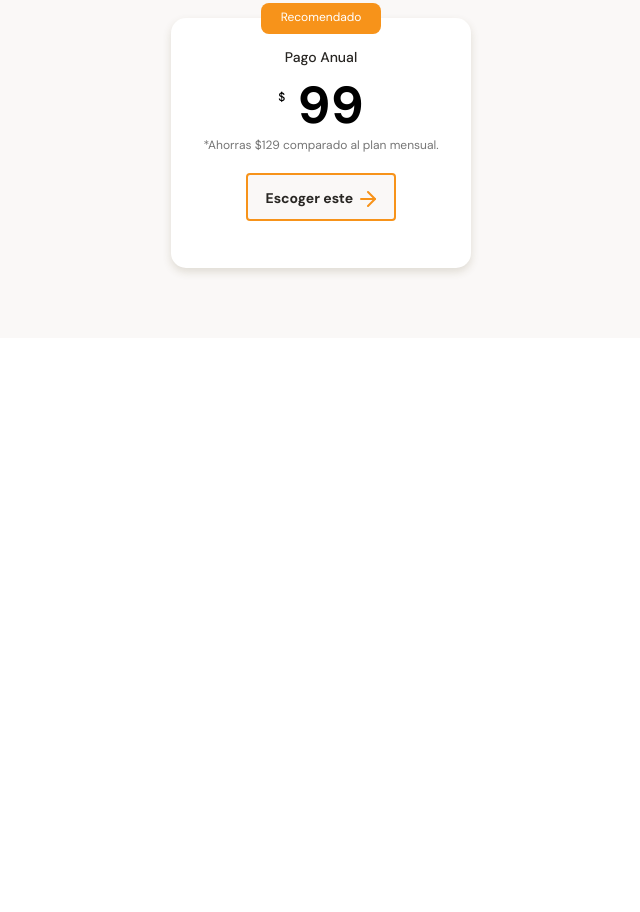
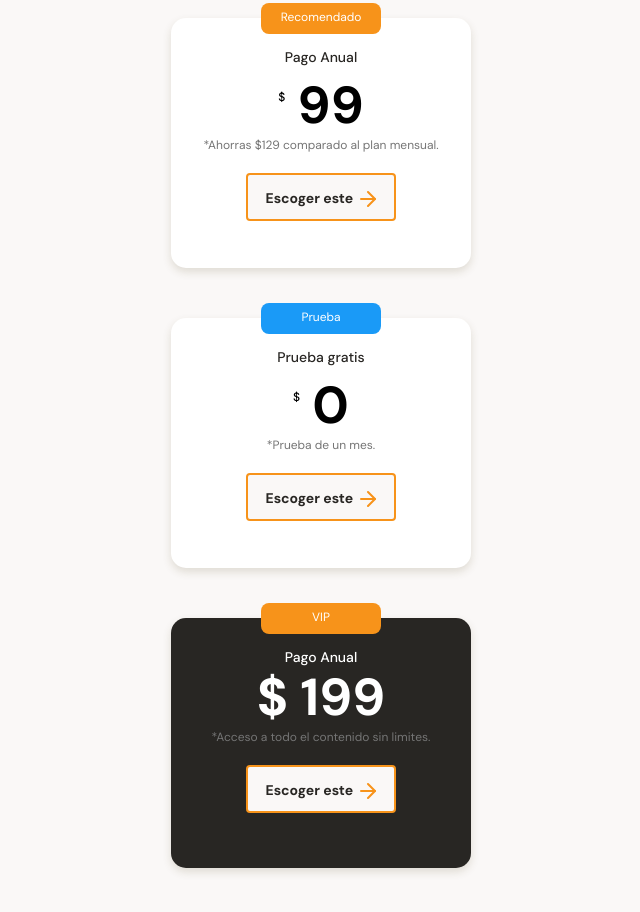
Before and after one commit to gabrielambriz75/Mobile-First, a plain HTML site: page index.html in a window 1280 px wide. Shown: the part 2924-3836 px from the top of the page, without its empty margins (319-959 px from the left). Before the commit the page ends 3262 px from the top, so only its background shows below. Drawn offline with Linux system fonts and the light colour scheme.

Commit message:
Agregando los 2 cards de los planes extra

```diff
--- a/index.html
+++ b/index.html
@@ -138,6 +138,25 @@
                         <button class="plan-card--ca">Escoger este <span></span></button>
                     </div>
                 </article>
+                <article class="plans-container--card">
+                    <p class="free">Prueba</p>
+                    <div class="plan-info-container">
+                        <h3 class="plan-card--title">Prueba gratis</h3>
+                        <p class="plan-card--price"> <span>$</span> 0</p>
+                        <p class="plan-card--saving">*Prueba de un mes.</p>
+                        <button class="plan-card--ca">Escoger este <span></span></button>
+                    </div>
+                </article>
+                <article class="plans-container--card-vip">
+                    <p class="recommended">VIP</p>
+                    <div class="plan-info-container">
+                        <h3 class="plan-card--title-vip">Pago Anual</h3>
+                        <p class="plan-card--price-vip"> <span>$</span> 199</p>
+                        <p class="plan-card--saving">*Acceso a todo el contenido sin limites.</p>
+                        <button class="plan-card--ca">Escoger este <span></span></button>
+                    </div>
+                </article>
+
             </section>
         </section>
     </main>
--- a/style.css
+++ b/style.css
@@ -459,6 +459,19 @@ main {
     box-shadow: 0 4px 8px rgba(89, 73, 30, 0.16);
 }
 
+.plans-container--card-vip {
+    position: relative;
+    width: 70%;
+    min-width: 230px;
+    max-width: 300px;
+    height: 250px;
+    margin: 50px auto 0;
+    padding: 0 15px;
+    background-color: var(--black);
+    border-radius: 15px;
+    box-shadow: 0 4px 8px rgba(89, 73, 30, 0.16);
+}
+
 .recommended {
     position: absolute;
     width: 120px;
@@ -470,7 +483,19 @@ main {
     background-color: var(--bitcoin-orange);
     border-radius: 8px;
     color: var(--just-white);
+}
 
+.free {
+    position: absolute;
+    width: 120px;
+    height: 31px;
+    padding: 6px;
+    left: calc(50% - 60px);
+    top: -15px;
+    font-size: 1.2rem;
+    background-color: var(--secondary-blue);
+    border-radius: 8px;
+    color: var(--just-white);
 }
 
 .plan-card--title {
@@ -481,6 +506,15 @@ main {
     color: var(--black);
 }
 
+.plan-card--title-vip{
+    padding-top: 30px;
+    font-size: 1.4rem;
+    font-weight: 500;
+    line-height: 1.8rem;
+    color: var(--just-white);
+}
+
+
 .plan-card--price {
     padding: 5px 0;
     font-size: 5.2rem;
@@ -489,6 +523,13 @@ main {
     color: black;
 }
 
+.plan-card--price-vip {
+    padding: 5px 0;
+    font-size: 5.2rem;
+    font-weight: bold;
+    line-height: 5.3rem;
+    color: var(--just-white);
+}
 .plan-card--price span {
     font-size: 1.2rem;
     font-weight: 500;
```
